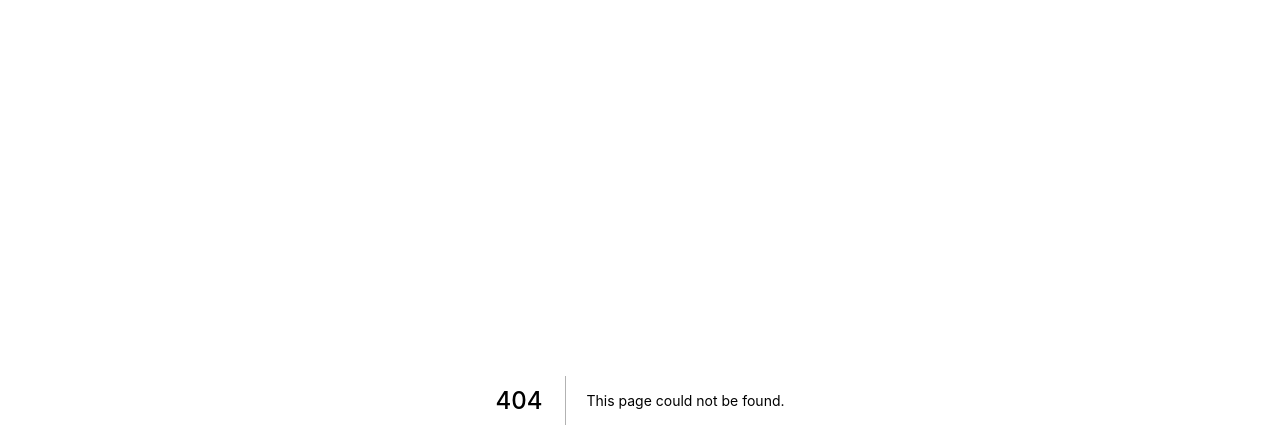
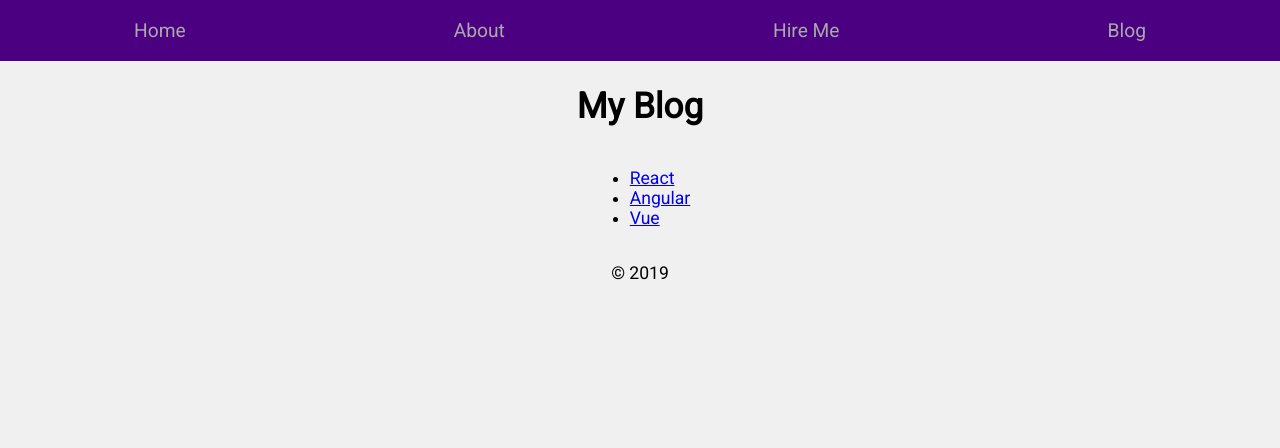
Before and after one commit to jvgiv/next-portfolio, a Next.js app: page /blog in a window 1280 px wide. Before the commit this address had no page. Shown: the top 448 px of the page. Built offline with nearby package versions, Linux system fonts and the light colour scheme; a small style sheet from the web is missing.

Commit message:
Blog Added with dynamic title

```diff
--- a/components/Layout.js
+++ b/components/Layout.js
@@ -28,6 +28,9 @@
             </Link>
             <Link href="/hireme">
                 <a>Hire Me</a>
+            </Link>
+            <Link href="/blog">
+                <a>Blog</a>
             </Link>
         </header>
 
--- a/pages/about.js
+++ b/pages/about.js
@@ -1,4 +1,4 @@
-// import Link from 'next/link'
+import Link from 'next/link'
 import Layout from '../components/Layout'
 import { Component } from 'react'
 import fetch from 'isomorphic-unfetch'
--- /dev/null
+++ b/pages/blog.js
@@ -0,0 +1,20 @@
+import Layout from '../components/Layout'
+import Link from 'next/link'
+
+const PostLink = ({ title }) => (
+    <li>
+        <Link href={`/post?title=${title}`}>
+            <a>{title}</a>
+        </Link>
+    </li>
+)
+
+export default () => (
+    <Layout title="My Blog">
+        <ul>
+            <PostLink title="React" />
+            <PostLink title="Angular" />
+            <PostLink title="Vue" />
+        </ul>
+    </Layout>
+)
```
Also changed, not shown: pages/post.js (added, +9 -0 lines).
